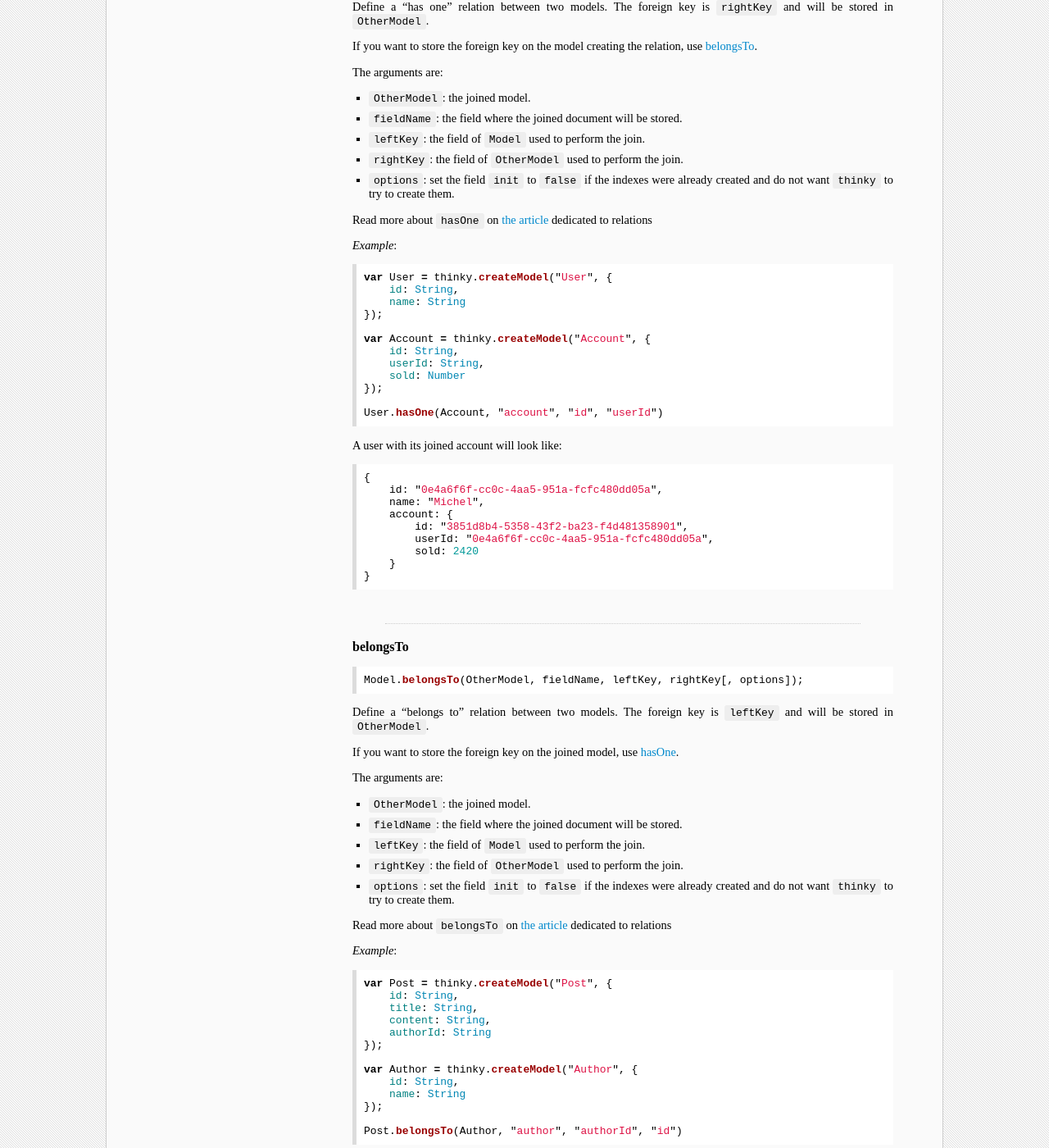
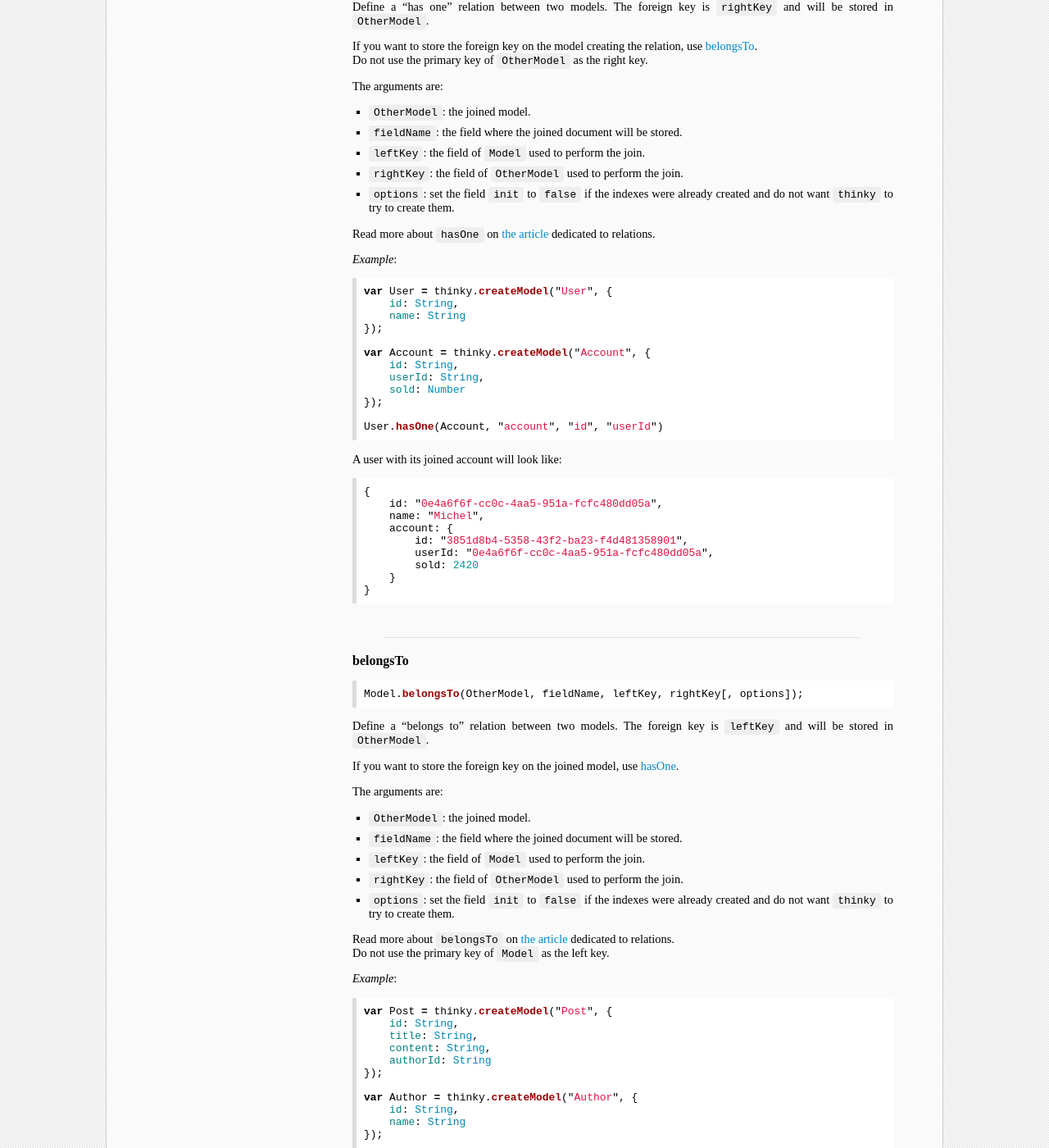
Before and after one commit to neumino/thinky, a Jekyll site: the page built from documentation/api/model.md, in a window 1280 px wide and 1400 px high, scrolled down 1578 px. Shown: the whole window at 82% size. Built offline with Jekyll 4.4.1, drawn with Linux system fonts in a browser that asks for light colours; Markdown is read by kramdown in place of the engine named in the settings; some of the changed text lies outside the part shown.

Commit message:
Add note about primary key as foreign key

```diff
--- a/documentation/api/model.md
+++ b/documentation/api/model.md
@@ -120,6 +120,7 @@ Define a "has one" relation between two models. The foreign key is
 `rightKey` and will be stored in `OtherModel`.
 
 If you want to store the foreign key on the model creating the relation, use [belongsTo](#belongsto).
+Do not use the primary key of `OtherModel` as the right key.
 
 
 The arguments are:
@@ -131,7 +132,7 @@ The arguments are:
 - `options`: set the field `init` to `false` if the indexes
 were already created and do not want `thinky` to try to create them.
 
-Read more about `hasOne` on [the article](/documentation/relations/) dedicated to relations
+Read more about `hasOne` on [the article](/documentation/relations/) dedicated to relations.
 
 _Example_:
 
@@ -187,7 +188,9 @@ The arguments are:
 were already created and do not want `thinky` to try to create them.
 
 
-Read more about `belongsTo` on [the article](/documentation/relations/) dedicated to relations
+Read more about `belongsTo` on [the article](/documentation/relations/) dedicated to relations.
+Do not use the primary key of `Model` as the left key.
+
 
 _Example_:
 
@@ -236,6 +239,7 @@ is a "belongs to".
 The foreign key is `rightKey` and will be stored in `OtherModel`.
 
 If you need a "many to many" relation between two models, use [hasAndBelongsToMany](#hasAndBelongsToMany).
+Do not use the primary key of `OtherModel` as the right key.
 
 
 The arguments are:
```
